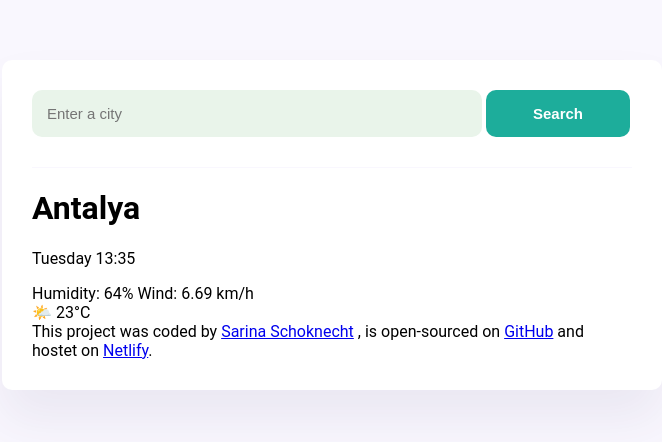
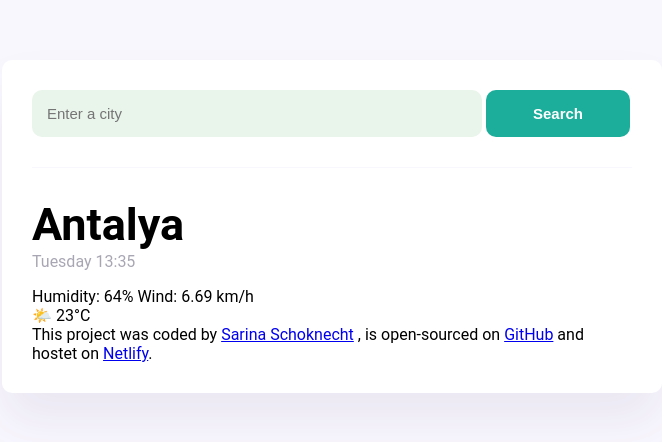
Before and after one commit to SarinaSevda/WetterApp, a plain HTML site: page index.html in a window 1280 px wide. Shown: the whole page, without its empty margins (308-970 px from the left). Drawn offline with Linux system fonts and the light colour scheme.

Commit message:
Styled city name, date and time

```diff
--- a/src/style.css
+++ b/src/style.css
@@ -38,3 +38,11 @@ header {
   color: #1dad9b;
   border-color: #1dad9b;
 }
+h1 {
+  font-size: 45px;
+  margin-bottom: 1px;
+}
+p {
+  margin-top: 1px;
+  color: rgba(39, 33, 66, 0.4);
+}
```
